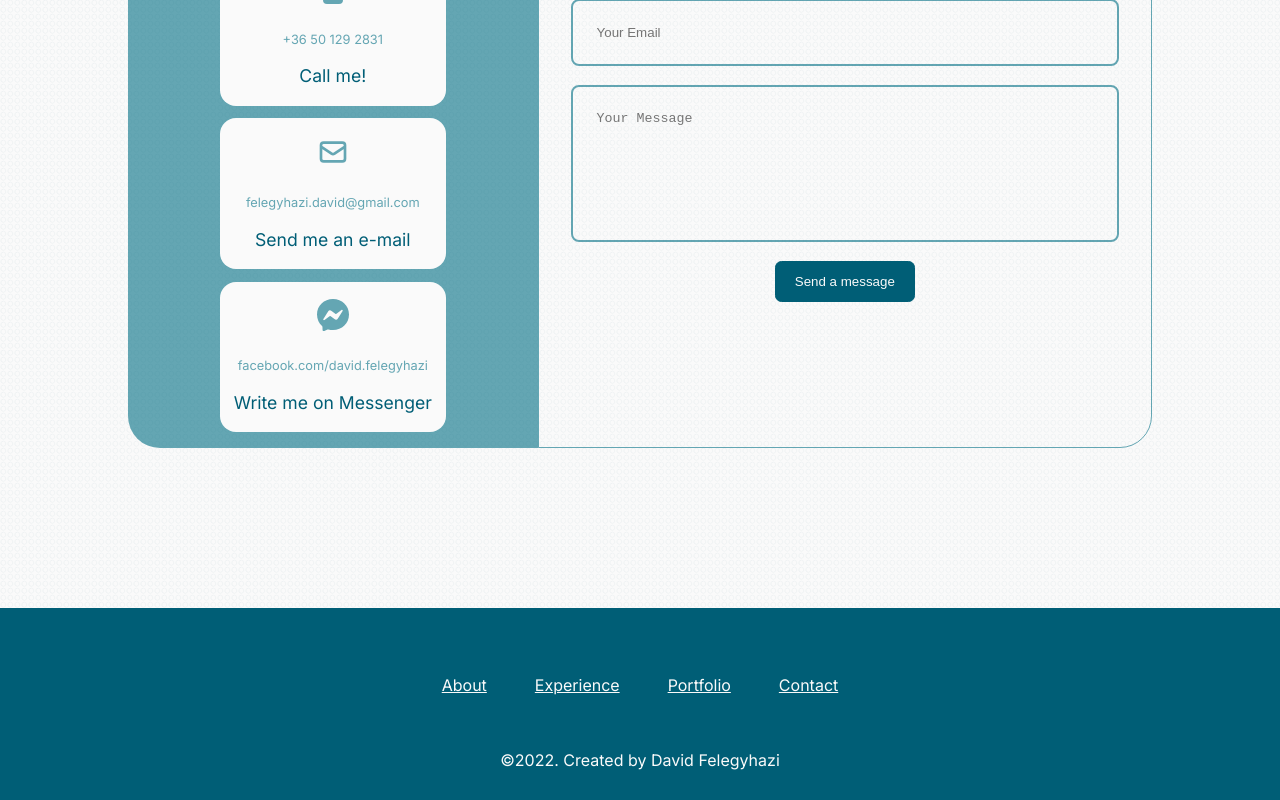
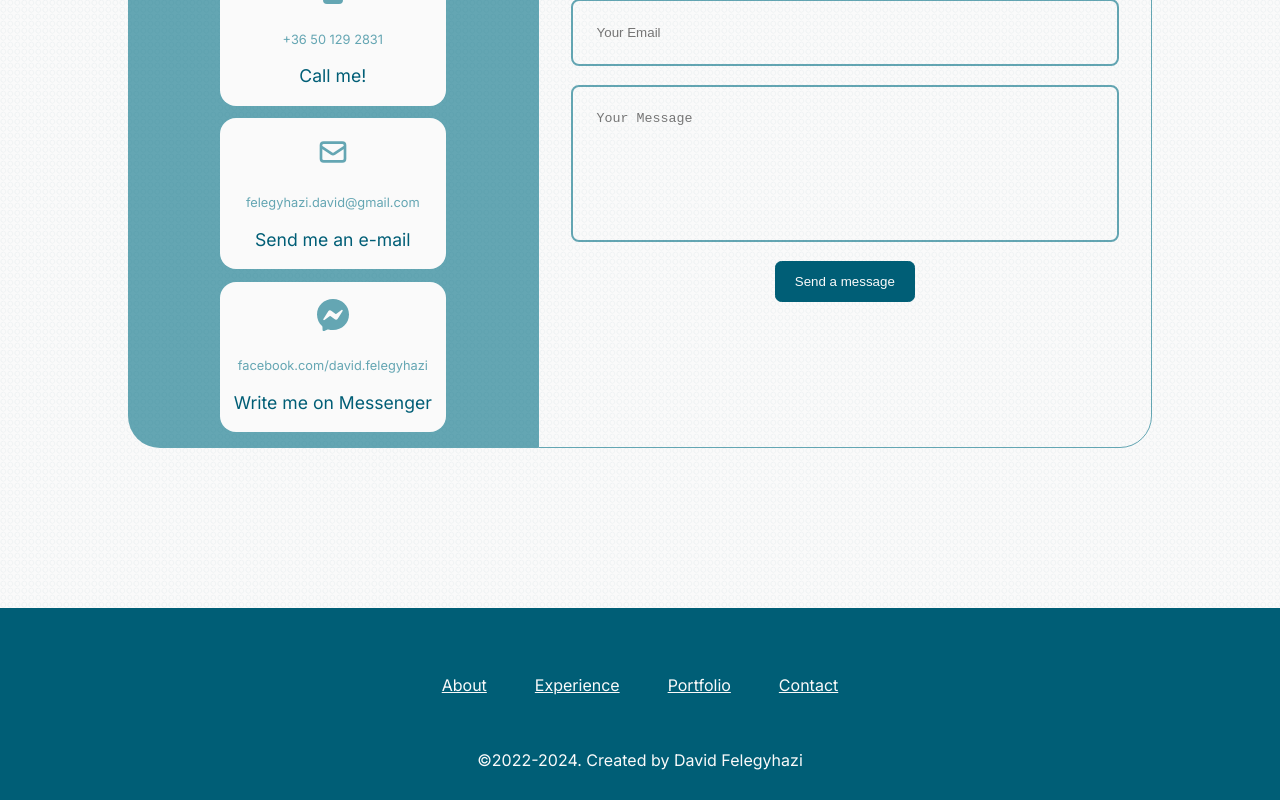
Before and after one commit to ddave5/portfoliowebsite, a React (Create React App) app: page / in a window 1280 px wide. Shown: the part 4579-5379 px from the top of the page. Built offline with nearby package versions, Linux system fonts and the light colour scheme.

Commit message:
footer update

```diff
--- a/src/components/footer/Footer.jsx
+++ b/src/components/footer/Footer.jsx
@@ -11,7 +11,7 @@ const footer = () => {
           <a href='#portfolio'>Portfolio</a>
           <a href='#contact'>Contact</a>
         </div>
-        <p className='footer__copyright'>©2022. Created by David Felegyhazi</p>
+        <p className='footer__copyright'>©2022-2024. Created by David Felegyhazi</p>
       </div>
     </section>
   )
```
